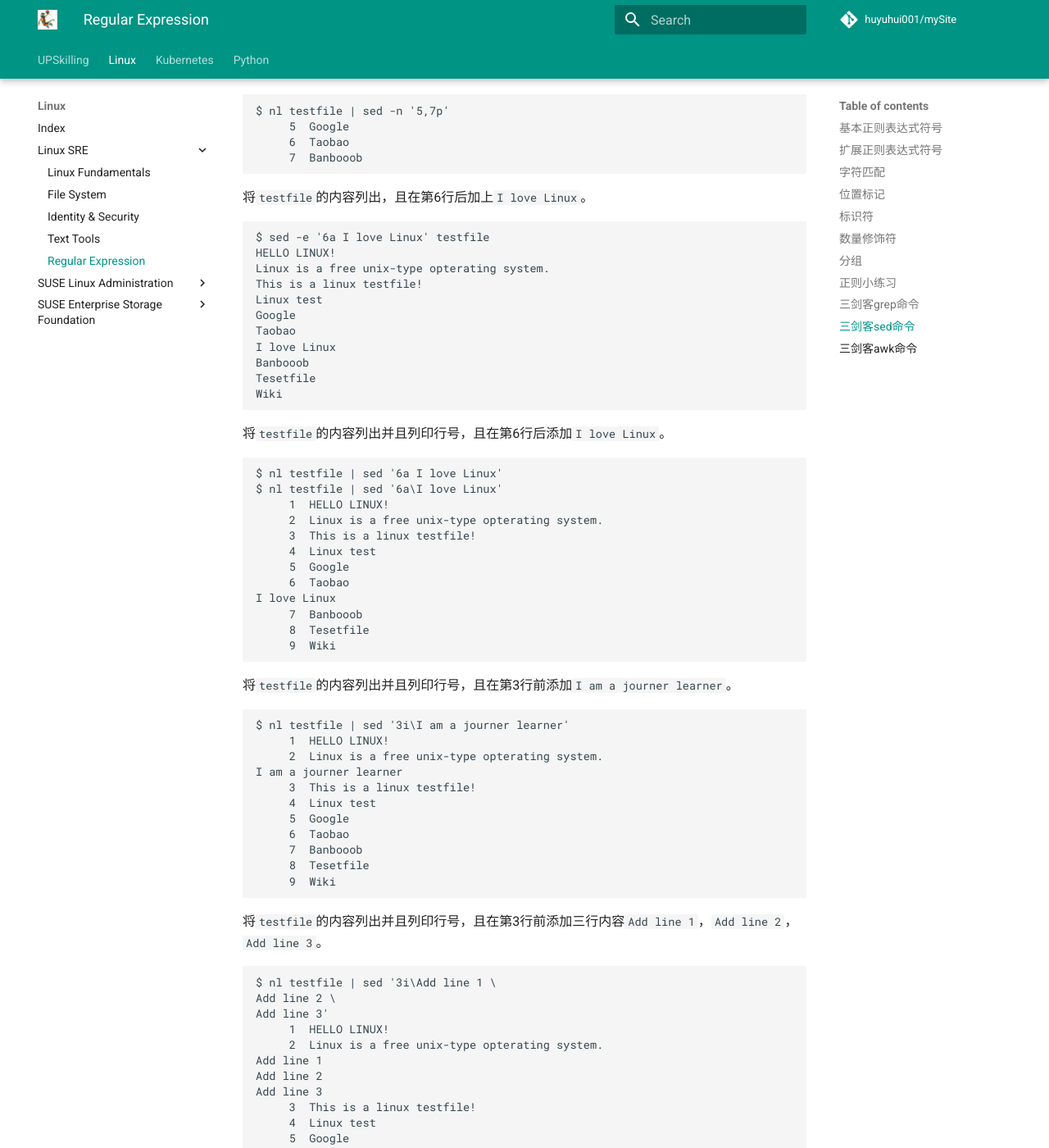
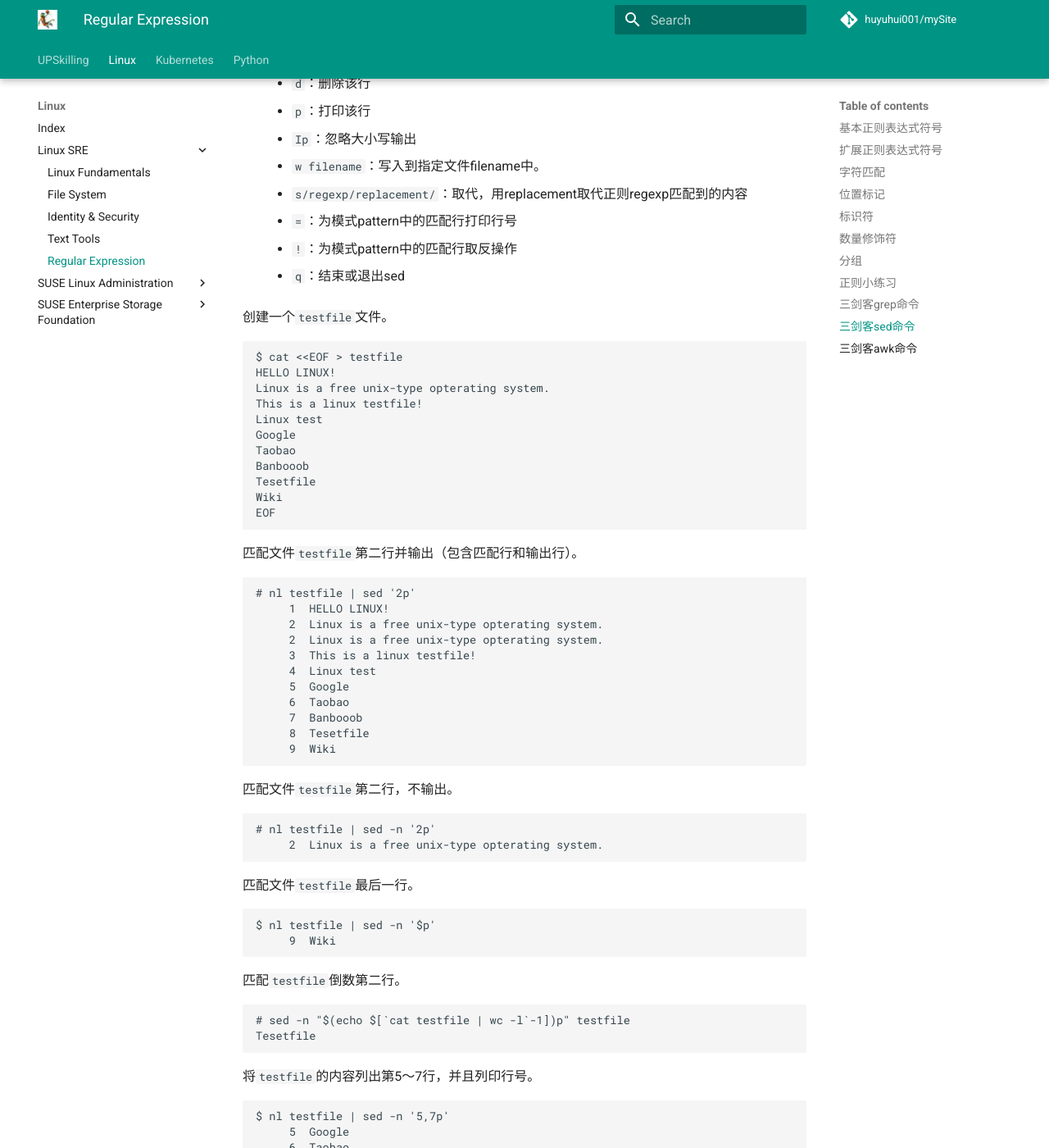
Before and after one commit to huyuhui001/mySite, an MkDocs documentation site: the page built from docs/linux/SRE/05-RegExpress.md, in a window 1280 px wide and 1400 px high, scrolled down 12558 px. Shown: the whole window at 82% size. Built offline with MkDocs 1.6.1 and Material for MkDocs 9.7.7, drawn with Linux system fonts in a browser that asks for light colours; comment, search, counter and statistics services are not loaded; some of the changed text lies outside the part shown.

Commit message:
Documentation

````diff
--- a/docs/linux/SRE/05-RegExpress.md
+++ b/docs/linux/SRE/05-RegExpress.md
@@ -574,8 +574,25 @@
 
 sed 命令格式：
 ```
-$ sed command file
+$ sed [option] command file
 ```
+
+`option`常用选项：
+
+* `-n`：不输出模式pattern的内容到屏幕（即不自动打印）
+* `-e`：多点编辑
+* `-f filename`：从指定文件读取编辑脚本
+* `-r`，`-E`：使用扩展正则表达式
+* `-i .bak`：备份文件并原处编辑
+* `-s`：将多个文件视为独立文件，而不是单个连续的长文件流
+
+补充说明：
+
+* `-ir`： 不支持
+* `-i -r`： 支持
+* `-ri`： 支持
+* `-ni`： 危险选项，会清空文件
+
 
 `command`部分可以分为两部分：
 
@@ -593,14 +610,17 @@
     * `R filename`：读取指定文件`fllename`的一行，追加到当前行的下一行
     * `d`：删除该行
     * `p`：打印该行
+    * `Ip`：忽略大小写输出
     * `w filename`：写入到指定文件filename中。
     * `s/regexp/replacement/`：取代，用replacement取代正则regexp匹配到的内容
-
+    * `=`：为模式pattern中的匹配行打印行号
+    * `!`：为模式pattern中的匹配行取反操作
+    * `q`：结束或退出sed
 
 
 创建一个`testfile`文件。
 ```
-$ cat testfile
+$ cat <<EOF > testfile
 HELLO LINUX!
 Linux is a free unix-type opterating system.
 This is a linux testfile!
@@ -610,6 +630,40 @@
 Banbooob
 Tesetfile
 Wiki
+EOF
+```
+
+匹配文件`testfile`第二行并输出（包含匹配行和输出行）。
+```
+# nl testfile | sed '2p'
+     1	HELLO LINUX!
+     2	Linux is a free unix-type opterating system.
+     2	Linux is a free unix-type opterating system.
+     3	This is a linux testfile!
+     4	Linux test
+     5	Google
+     6	Taobao
+     7	Banbooob
+     8	Tesetfile
+     9	Wiki
+```
+
+匹配文件`testfile`第二行，不输出。
+```
+# nl testfile | sed -n '2p'
+     2	Linux is a free unix-type opterating system.
+```
+
+匹配文件`testfile`最后一行。
+```
+$ nl testfile | sed -n '$p'
+     9	Wiki
+```
+
+匹配`testfile`倒数第二行。
+```
+# sed -n "$(echo $[`cat testfile | wc -l`-1])p" testfile
+Tesetfile
 ```
 
 将`testfile`的内容列出第5～7行，并且列印行号。
````
